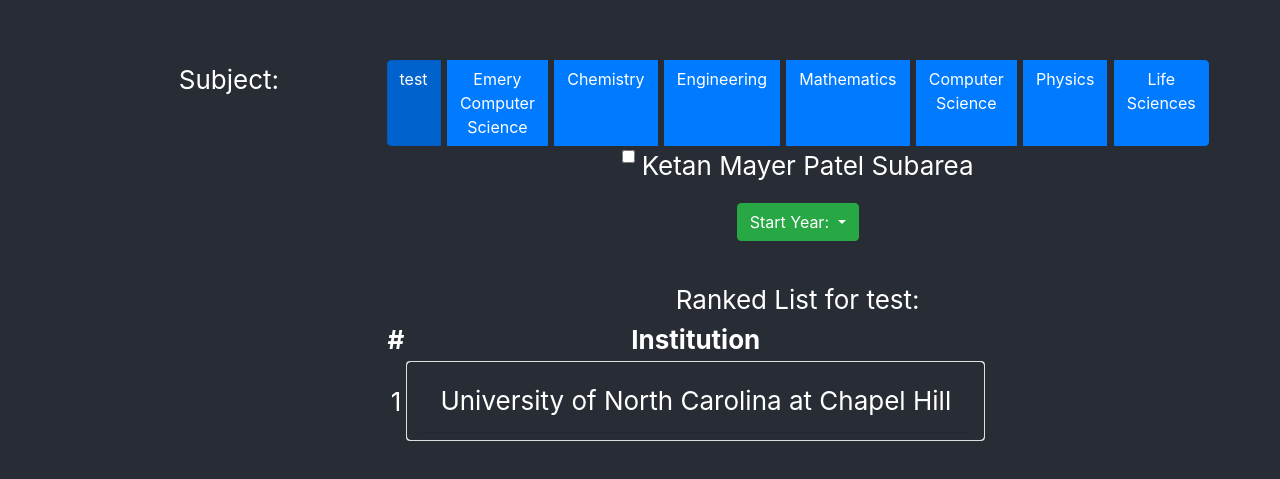
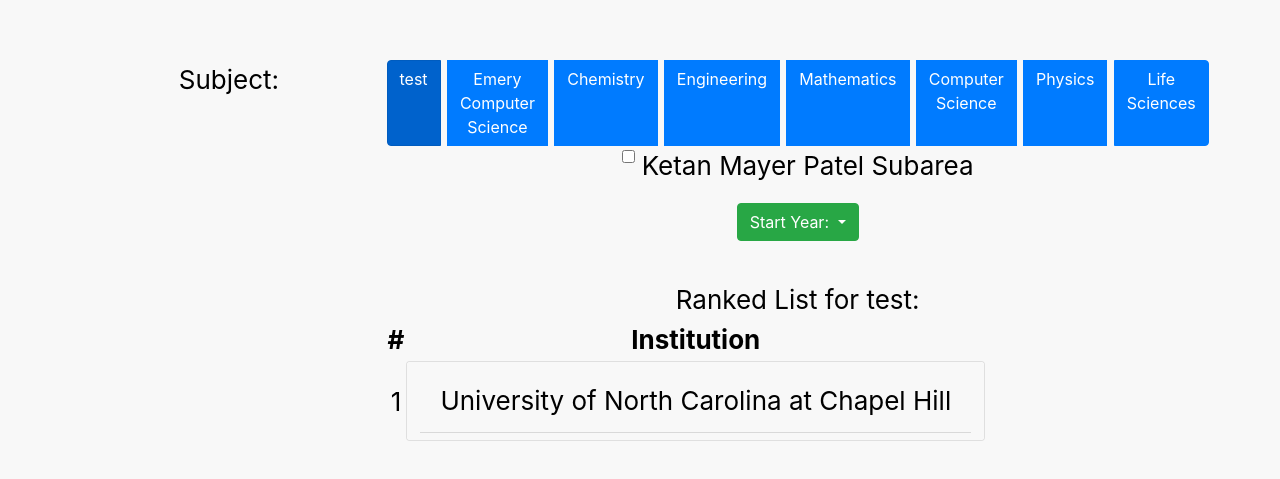
Before and after one commit to AlanChen4/StemRanked, a React (Create React App) app: page / in a window 1280 px wide. Shown: the part 149-628 px from the top of the page. Built offline with nearby package versions, Linux system fonts and the light colour scheme.

Commit message:
added UI css color constants; changed website title to STEM Ranked

```diff
--- a/public/index.html
+++ b/public/index.html
@@ -24,7 +24,7 @@
       work correctly both with client-side routing and a non-root public URL.
       Learn how to configure a non-root public URL by running `npm run build`.
     -->
-  <title>React App</title>
+  <title>STEM Ranked</title>
 </head>
 
 <body>
--- a/src/App.css
+++ b/src/App.css
@@ -3,12 +3,12 @@
 }
 
 .App-header {
-  background-color: #282c34;
+  background-color: var(--main-bg-color);
+  color: var(--main-text-color);
   min-height: 100vh;
   display: flex;
   flex-direction: column;
   align-items: center;
   justify-content: center;
   font-size: calc(10px + 2vmin);
-  color: white;
 }
--- a/src/components/RankingInputForm.css
+++ b/src/components/RankingInputForm.css
@@ -11,11 +11,11 @@
 }
 
 .Accordion {
-    background-color: #282c34;
+    background-color: var(--main-bg-color);
     font-size: calc(10px + 2vmin);
-    color: white;
+    color: var(--main-text-color);
 }
 
 .Accordion:hover {
-    color: white;
+    color: var(--main-text-color);
 }
--- a/src/index.css
+++ b/src/index.css
@@ -5,6 +5,11 @@ body {
     sans-serif;
   -webkit-font-smoothing: antialiased;
   -moz-osx-font-smoothing: grayscale;
+  --main-bg-color: #f8f8f8;
+  --main-text-color: #000000;
+  --sidebar-color: #26324b;
+  --sidebar-active-text-color: #ffffff;
+  --sidebar-inactive-text-color: #9399a6;
 }
 
 code {
```
Also changed, not shown: public/manifest.json.
